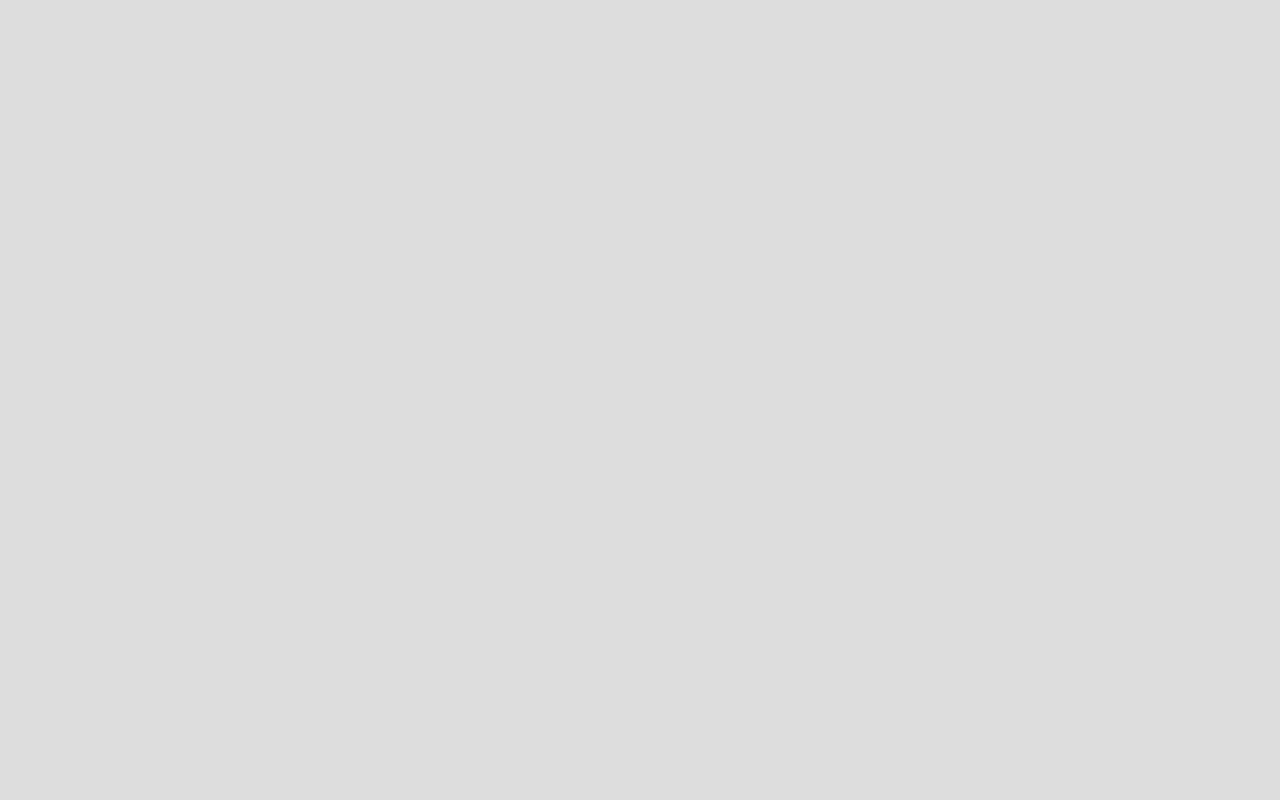
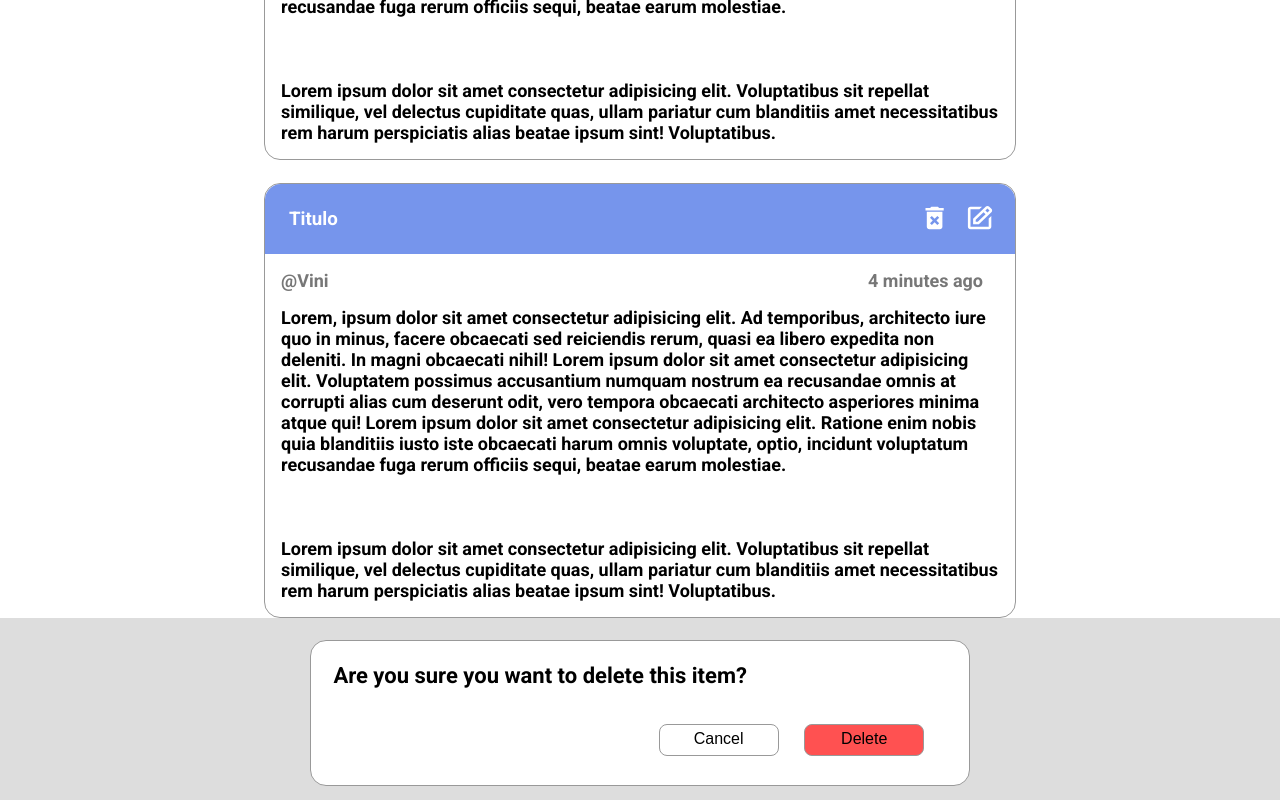
Before and after one commit to mascou9090/colder-test, a React (Create React App) app: page /midmain in a window 1280 px wide. Shown: the part 1191-1991 px from the top of the page. Before the commit the page ends 800 px from the top, so only its background shows below. Built offline with nearby package versions, Linux system fonts and the light colour scheme.

Commit message:
Modal delete is finished Css

```diff
--- a/package.json
+++ b/package.json
@@ -10,9 +10,11 @@
     "@types/node": "^16.18.23",
     "@types/react": "^18.0.34",
     "@types/react-dom": "^18.0.11",
+    "@types/react-icons": "^3.0.0",
     "@types/react-router-dom": "^5.3.3",
     "react": "^18.2.0",
     "react-dom": "^18.2.0",
+    "react-icons": "^4.8.0",
     "react-redux": "^8.0.5",
     "react-router-dom": "^6.10.0",
     "react-scripts": "5.0.1",
--- a/src/App.tsx
+++ b/src/App.tsx
@@ -1,10 +1,14 @@
 import { Outlet } from "react-router-dom";
 import { GlobalStyle } from "./globalStyle";
+import {useState} from 'react';
 
 function App() {
+
+  const[isOpen, setIsOpen] = useState(true);
+
   return (
     <div>
-      <GlobalStyle />
+      <GlobalStyle isOpen={isOpen}/>
       <Outlet />
     </div>
   );
--- a/src/globalStyle.ts
+++ b/src/globalStyle.ts
@@ -1,12 +1,11 @@
-import {createGlobalStyle} from 'styled-components';
+import { createGlobalStyle } from 'styled-components';
 
-export const GlobalStyle = createGlobalStyle`
+export const GlobalStyle = createGlobalStyle<{ isOpen?: boolean }>`
   * {
     box-sizing: border-box;
     margin: 0;
     padding: 0;
   }
-
   body {
     background-color: #dddddd;
     font-family: 'Roboto', sans-serif;
--- /dev/null
+++ b/src/shared/components/Modal/index.tsx
@@ -0,0 +1,15 @@
+import * as C from './style';
+
+export const ModalDelet = () => {
+  return (
+    <C.ModalContainer>
+      <div>
+        <p>Are you sure you want to delete this item?</p>
+        <div>
+          <button>Cancel</button>
+          <button>Delete</button>
+        </div>
+      </div>
+    </C.ModalContainer>
+  )
+}
--- /dev/null
+++ b/src/shared/components/Modal/style.ts
@@ -0,0 +1,44 @@
+import styled from 'styled-components';
+
+export const ModalContainer = styled.div`
+    background-color: rgba(119,119,119, 0.8);
+    &:nth-child(2) {
+      border-radius: 16px;
+      border: 1px solid #999999;
+      margin:auto;
+      width:660px;
+      height:146px;
+      background-color:#ffffff;
+      p {
+        padding: 1.4rem;
+        border-radius: 16px 16px 0 0;
+        font-weight: 700;
+        font-size: 22px;
+      }
+      div {
+        display: flex;
+        flex-direction: column;
+        justify-content: end;
+        margin:0rem 1rem 2rem 0rem;
+        &:nth-child(2) {
+          flex-direction: row;
+        }
+      }
+      button {
+        background-color:#ffffff;
+        width: 120px;
+        height:32px;
+        margin:0.8rem;
+        border: 1px solid #999999;
+        border-radius: 8px;
+        cursor: pointer;
+        font-weight: 500;
+        font-size: 16px;
+        line-height: 18.75px;
+
+        &:nth-child(2) {
+          background-color:#ff5151 ;
+        }
+      }
+    }
+`;
--- a/src/shared/components/Post/style.ts
+++ b/src/shared/components/Post/style.ts
@@ -36,6 +36,7 @@ export const Container = styled.div`
     border-radius: 8px;
     margin:6.4rem 0rem 0rem 38rem;
     color:#ffffff;
+    cursor: pointer;
     }
   }
   textarea {
--- a/src/shared/components/Posts/index.tsx
+++ b/src/shared/components/Posts/index.tsx
@@ -1,13 +1,44 @@
 import * as C from './style';
+import { useState } from 'react';
 
 export const Posts = () => {
+  const [isOpen, setIsOpen] = useState(false);
+
+
+  const handleModel = () => {
+    setIsOpen(!false);
+  }
+
   return (
     <C.Container>
+      <header>
+        <h3>Titulo</h3>
+        <div>
+          <svg width="19" height="24" viewBox="0 0 19 24" fill="none" xmlns="http://www.w3.org/2000/svg">
+            <path d="M1.80087 20.75C1.80087 22.125 2.971 23.25 4.40115 23.25H14.8023C16.2324 23.25 17.4025 22.125 17.4025 20.75V5.75H1.80087V20.75ZM4.99921 11.85L6.83241 10.0875L9.6017 12.7375L12.358 10.0875L14.1912 11.85L11.4349 14.5L14.1912 17.15L12.358 18.9125L9.6017 16.2625L6.84541 18.9125L5.01221 17.15L7.76851 14.5L4.99921 11.85ZM14.1522 2L12.852 0.75H6.35136L5.05122 2H0.500732V4.5H18.7027V2H14.1522Z" fill="white"/>
+          </svg>
+
+          <svg onClick={() => handleModel()} width="26" height="24" viewBox="0 0 26 24" fill="none" xmlns="http://www.w3.org/2000/svg">
+            <path d="M6.10095 18.2663L11.8385 18.2475L24.3614 6.3225C24.8528 5.85 25.1233 5.2225 25.1233 4.555C25.1233 3.8875 24.8528 3.26 24.3614 2.7875L22.2994 0.805C21.3165 -0.14 19.6016 -0.135 18.6265 0.80125L6.10095 12.7288V18.2663ZM20.461 2.5725L22.5269 4.55125L20.4506 6.52875L18.3886 4.5475L20.461 2.5725ZM8.70123 13.7713L16.5411 6.305L18.6031 8.2875L10.7645 15.7513L8.70123 15.7575V13.7713Z" fill="white"/>
+            <path d="M3.50067 23.25H21.7026C23.1367 23.25 24.3029 22.1288 24.3029 20.75V9.915L21.7026 12.415V20.75H7.6065C7.5727 20.75 7.5376 20.7625 7.50379 20.7625C7.46089 20.7625 7.41798 20.7513 7.37378 20.75H3.50067V3.25H12.4027L15.003 0.75H3.50067C2.06661 0.75 0.900391 1.87125 0.900391 3.25V20.75C0.900391 22.1288 2.06661 23.25 3.50067 23.25Z" fill="white"/>
+          </svg>
+        </div>
+      </header>
       <div>
-        Titulo
-      </div>
-      <div>
-        content
+        <div>
+          <h4>@Vini</h4>
+          <p>4 minutes ago</p>
+        </div>
+        <div>
+          Lorem, ipsum dolor sit amet consectetur adipisicing elit. Ad temporibus, architecto iure quo in minus, facere obcaecati sed reiciendis rerum, quasi ea libero expedita non deleniti. In magni obcaecati nihil!
+          Lorem ipsum dolor sit amet consectetur adipisicing elit. Voluptatem possimus accusantium numquam nostrum ea recusandae omnis at corrupti alias cum deserunt odit, vero tempora obcaecati architecto asperiores minima atque qui!
+          Lorem ipsum dolor sit amet consectetur adipisicing elit. Ratione enim nobis quia blanditiis iusto iste obcaecati harum omnis voluptate, optio, incidunt voluptatum recusandae fuga rerum officiis sequi, beatae earum molestiae.
+            <br/>
+            <br/>
+            <br/>
+            <br/>
+            Lorem ipsum dolor sit amet consectetur adipisicing elit. Voluptatibus sit repellat similique, vel delectus cupiditate quas, ullam pariatur cum blanditiis amet necessitatibus rem harum perspiciatis alias beatae ipsum sint! Voluptatibus.
+        </div>
       </div>
     </C.Container>
   )
--- a/src/shared/components/Posts/style.ts
+++ b/src/shared/components/Posts/style.ts
@@ -1,3 +1,44 @@
 import styled from 'styled-components';
 
-export const Container = styled.div``;
+export const Container = styled.div`
+  width: 752px;
+  min-height: 240px;
+  border-radius: 16px;
+  margin:1.4rem auto;
+  border: 1px solid #999999;
+  background-color: #ffffff;
+  header {
+    background-color:#7695ec;
+    display: flex;
+    justify-content: space-between;
+    height: 70px;
+    border-radius: 16px 16px 0px 0px;
+    h3 {
+      padding: 1.5rem;
+      color:#ffffff;
+      }
+      div {
+        display: flex;
+        justify-content: space-between;
+        padding: 1.4rem;
+        width: 7rem;
+      }
+    }
+  div {
+    div {
+      &:nth-child(1) {
+      margin: 1rem 2rem 1rem 1rem;
+      display:flex;
+      justify-content: space-between;
+      color:#777777;
+      font-weight: 700;
+      font-size: 18px;
+      }
+      &:nth-child(2) {
+      margin: 1rem;
+      font-weight: 700;
+      font-size: 18px;
+      }
+    }
+  }
+`;
--- a/src/shared/pages/MidMain/index.tsx
+++ b/src/shared/pages/MidMain/index.tsx
@@ -1,17 +1,21 @@
-import { useState } from 'react';
 import { Header } from '../../components/Header';
+import { ModalDelet } from '../../components/Modal';
 import { Post } from '../../components/Post';
 import { Posts } from '../../components/Posts';
 import * as C from './style';
 
 export const MidMain = () => {
-  const [posts, setPosts] = useState(false)
 
   return (
-    <C.Container>
-      <Header />
-      <Post />
-      {posts ?? <Posts />}
-    </C.Container>
+    <>
+      <C.Container>
+        <Header />
+        <Post />
+        <Posts />
+        <Posts />
+        <Posts />
+      </C.Container>
+      {true && <ModalDelet />}
+    </>
   )
 }
--- a/src/shared/pages/MidMain/style.ts
+++ b/src/shared/pages/MidMain/style.ts
@@ -2,5 +2,6 @@ import styled from 'styled-components';
 
 export const Container = styled.div`
   background-color:#ffffff;
-  height:100vh
+  min-height:100vh;
+  overflow: none;
 `;
```
Also changed, not shown: 1 other file (tests, documents, lock files or other folders).
